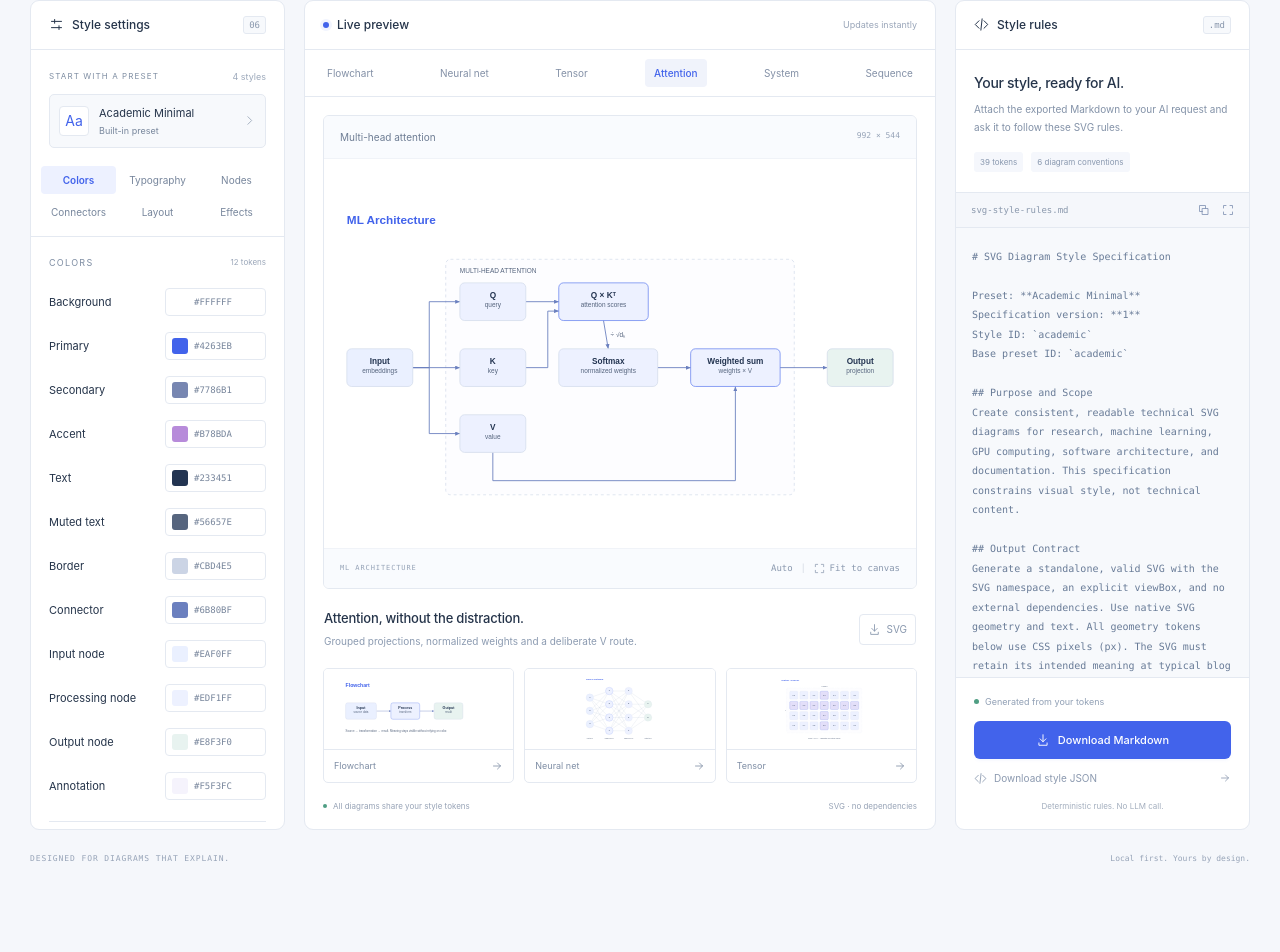
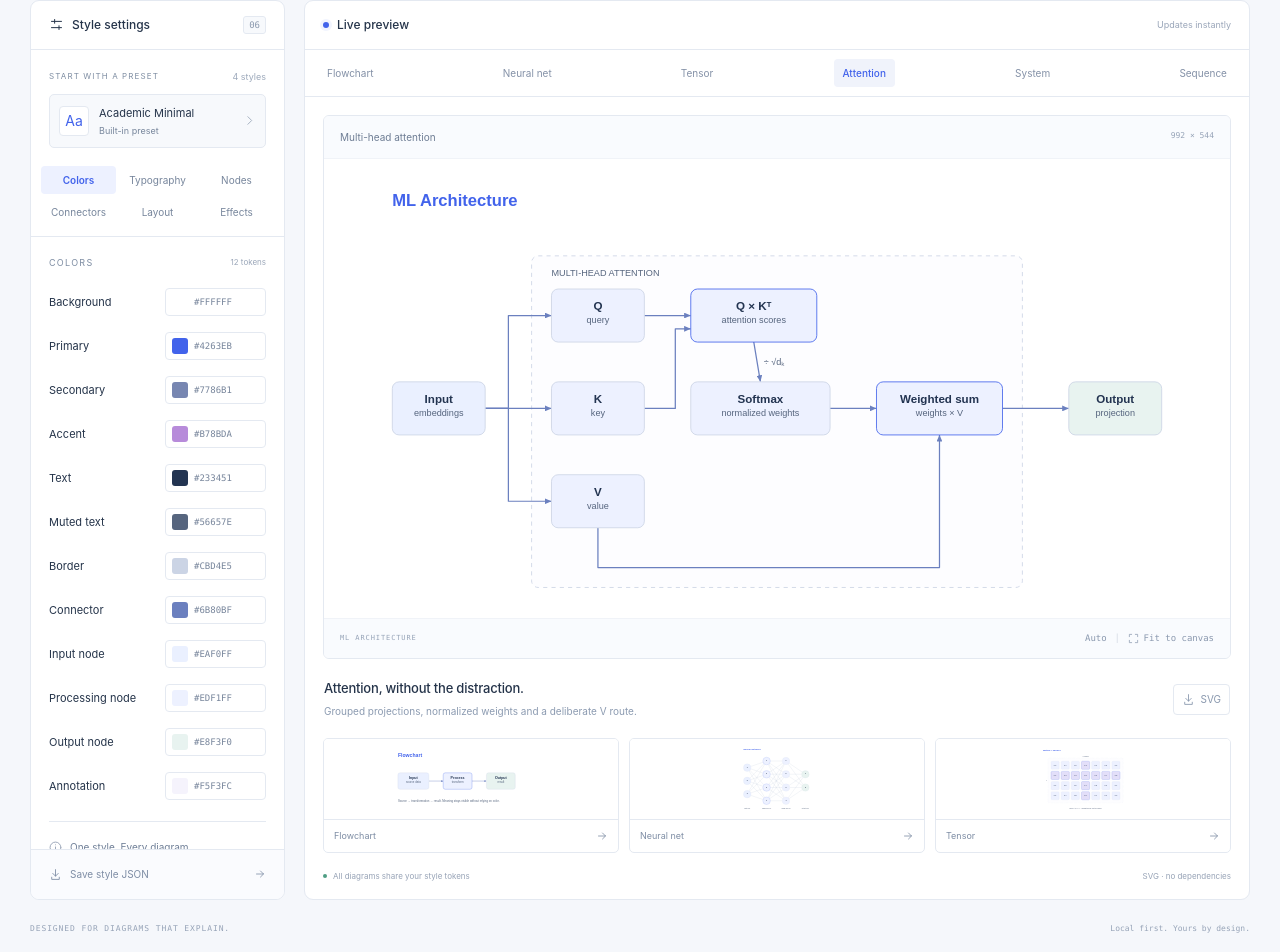
Before and after one commit to chuzcjoe/svg_studio, a React (Vite) app: page / in a window 1280 px wide. Shown: the part 222-1174 px from the top of the page. Before the commit the page ends 1109 px from the top, so only its background shows below. Built offline with nearby package versions, Linux system fonts and the light colour scheme.

Commit message:
Remove rules sidebar and expand diagram workspace

```diff
--- a/src/App.tsx
+++ b/src/App.tsx
@@ -59,7 +59,7 @@ export default function App() {
     useStyleConfig();
   const [group, setGroup] = useState<ConfigGroup>("colors"),
     [type, setType] = useState<DiagramType>("ML Architecture"),
-    [modal, setModal] = useState<"presets" | "rules" | "reset" | null>(null),
+    [modal, setModal] = useState<"presets" | "reset" | null>(null),
     [mobileTab, setMobileTab] = useState("preview"),
     [zoom, setZoom] = useState<"fit" | "actual">("fit"),
     [toast, setToast] = useState(""),
@@ -68,7 +68,6 @@ export default function App() {
     canvasRef = useRef<HTMLDivElement>(null),
     toastTimer = useRef<ReturnType<typeof setTimeout> | null>(null);
   const modified = isModified(config),
-    markdown = useMemo(() => generateMarkdown(config), [config]),
     scene = useMemo(() => buildScene(config, type), [config, type]),
     issues = contrastIssues(config);
   useEffect(
@@ -83,18 +82,20 @@ export default function App() {
     toastTimer.current = setTimeout(() => setToast(""), 4500);
   }
   function saveMarkdown() {
-    downloadFile(markdown, "svg-style-rules.md", "text/markdown;charset=utf-8");
+    downloadFile(
+      generateMarkdown(config),
+      "svg-style-rules.md",
+      "text/markdown;charset=utf-8",
+    );
     notify("Markdown downloaded. Attach it to your next AI request.");
   }
-  async function copyMarkdown() {
-    try {
-      await navigator.clipboard.writeText(markdown);
-      notify("Style rules copied to clipboard.");
-    } catch {
-      notify(
-        "Clipboard unavailable. Download Markdown or select and copy the rules text.",
-      );
-    }
+  function saveJSON() {
+    downloadFile(
+      JSON.stringify(config, null, 2) + "\n",
+      "svg-style.json",
+      "application/json;charset=utf-8",
+    );
+    notify("JSON downloaded. Import it to restore these exact settings.");
   }
   async function importFile(file?: File) {
     if (!file) return;
@@ -243,23 +244,14 @@ export default function App() {
           </div>
         )}
         <nav className="mobile-nav" aria-label="Workspace panels">
-          {["style", "preview", "rules"].map((tab) => (
+          {["style", "preview"].map((tab) => (
             <button
               key={tab}
               className={tab === mobileTab ? "active" : ""}
               aria-current={tab === mobileTab ? "page" : undefined}
               onClick={() => setMobileTab(tab)}
             >
-              <Icon
-                name={
-                  tab === "style"
-                    ? "sliders"
-                    : tab === "preview"
-                      ? "grid"
-                      : "code"
-                }
-                size={14}
-              />
+              <Icon name={tab === "style" ? "sliders" : "grid"} size={14} />
               {tab[0].toUpperCase() + tab.slice(1)}
             </button>
           ))}
@@ -271,6 +263,7 @@ export default function App() {
             setGroup={setGroup}
             modified={modified}
             onPresets={() => setModal("presets")}
+            onExportJSON={saveJSON}
             onUpdate={(g, k, v) => {
               const error = update(g, k, v);
               if (error) notify(error);
@@ -395,93 +388,6 @@ export default function App() {
               <span>SVG · no dependencies</span>
             </div>
           </main>
-          <aside
-            className="panel rules-panel"
-            aria-label="Markdown style rules"
-          >
-            <div className="panel-title">
-              <span>
-                <Icon name="code" size={15} />
-                Style rules
-              </span>
-              <span className="file-tag">.md</span>
-            </div>
-            <div className="rules-intro">
-              <h2>Your style, ready for AI.</h2>
-              <p>
-                Attach the exported Markdown to your AI request and ask it to
-                follow these SVG rules.
-              </p>
-              <div className="rules-stats">
-                <span>
-                  {(
-                    [
-                      "colors",
-                      "typography",
-                      "nodes",
-                      "connectors",
-                      "layout",
-                      "effects",
-                    ] as const
-                  ).reduce(
-                    (total, group) => total + Object.keys(config[group]).length,
-                    0,
-                  )}{" "}
-                  tokens
-                </span>
-                <span>6 diagram conventions</span>
-              </div>
-            </div>
-            <div className="code-toolbar">
-              <span>svg-style-rules.md</span>
-              <div>
-                <button onClick={copyMarkdown} aria-label="Copy Markdown">
-                  <Icon name="copy" size={12} />
-                </button>
-                <button
-                  onClick={() => setModal("rules")}
-                  aria-label="Expand Markdown preview"
-                >
-                  <Icon name="fit" size={12} />
-                </button>
-              </div>
-            </div>
-            <pre
-              className="rules-code"
-              tabIndex={0}
-              aria-label="Generated Markdown"
-            >
-              <code>{markdown}</code>
-            </pre>
-            <div className="rules-bottom">
-              <div>
-                <span className="status-dot" />
-                Generated from your tokens
-              </div>
-              <button className="export-button" onClick={saveMarkdown}>
-                <Icon name="download" size={14} />
-                Download Markdown
-              </button>
-              <button
-                className="json-download"
-                onClick={() => {
-                  downloadFile(
-                    JSON.stringify(config, null, 2) + "\n",
-                    "svg-style.json",
-                    "application/json;charset=utf-8",
-                  );
-                  notify(
-                    "JSON downloaded. Import it to restore these exact settings.",
-                  );
-                }}
-              >
-                <Icon name="code" size={13} />
-                Download style JSON
-                <Icon name="arrow" size={12} />
-              </button>
-              <small>Deterministic rules. No LLM call.</small>
-            </div>
-          </aside>
         </div>
         <footer className="studio-footer">
           <span>DESIGNED FOR DIAGRAMS THAT EXPLAIN.</span>
@@ -493,9 +399,7 @@ export default function App() {
           label={
             modal === "presets"
               ? "Choose a diagram preset"
-              : modal === "rules"
-                ? "Full Markdown preview"
-                : "Reset to preset defaults"
+              : "Reset to preset defaults"
           }
           onClose={() => setModal(null)}
         >
@@ -512,36 +416,6 @@ export default function App() {
                 );
               }}
             />
-          ) : modal === "rules" ? (
-            <>
-              <div className="modal-heading">
-                <div>
-                  <div className="eyebrow">EXACT EXPORT CONTENT</div>
-                  <h2>Your SVG style specification.</h2>
-                  <p>Copy and download use the same text shown below.</p>
-                </div>
-                <button
-                  className="icon-button"
-                  onClick={() => setModal(null)}
-                  aria-label="Close Markdown preview"
-                >
-                  <Icon name="close" />
-                </button>
-              </div>
-              <div className="expanded-actions">
-                <button className="secondary-button" onClick={copyMarkdown}>
-                  <Icon name="copy" size={14} />
-                  Copy Markdown
-                </button>
-                <button className="export-button" onClick={saveMarkdown}>
-                  <Icon name="download" size={14} />
-                  Download Markdown
-                </button>
-              </div>
-              <pre className="expanded-code" tabIndex={0}>
-                <code>{markdown}</code>
-              </pre>
-            </>
           ) : (
             <div className="reset-dialog">
               <Icon name="reset" size={26} />
--- a/src/components/StyleEditor.tsx
+++ b/src/components/StyleEditor.tsx
@@ -14,6 +14,7 @@ export function StyleEditor({
   setGroup,
   onUpdate,
   onPresets,
+  onExportJSON,
   modified,
 }: {
   config: DiagramStyleConfig;
@@ -25,6 +26,7 @@ export function StyleEditor({
     value: string | number | boolean,
   ) => void;
   onPresets: () => void;
+  onExportJSON: () => void;
   modified: boolean;
 }) {
   return (
@@ -263,6 +265,13 @@ export function StyleEditor({
           </p>
         </div>
       </div>
+      <div className="config-actions">
+        <button onClick={onExportJSON} aria-label="Download style JSON">
+          <Icon name="download" size={13} />
+          Save style JSON
+          <Icon name="arrow" size={12} />
+        </button>
+      </div>
     </aside>
   );
 }
--- a/src/style.css
+++ b/src/style.css
@@ -221,7 +221,7 @@ button:disabled {
 }
 .workspace {
   display: grid;
-  grid-template-columns: 255px minmax(360px, 1fr) 295px;
+  grid-template-columns: 255px minmax(360px, 1fr);
   gap: 19px;
   min-height: 660px;
   height: calc(100vh - 272px);
@@ -249,8 +249,7 @@ button:disabled {
   align-items: center;
   gap: 8px;
 }
-.count,
-.file-tag {
+.count {
   font:
     9px Menlo,
     Consolas,
@@ -653,7 +652,7 @@ button:disabled {
   width: 100%;
   height: 100%;
   min-height: 0;
-  max-height: 440px;
+  max-height: none;
   display: block;
 }
 .diagram-stage.actual {
@@ -806,112 +805,6 @@ button:disabled {
 }
 .contrast-notice .icon {
   margin-top: 1px;
-}
-.rules-panel {
-  display: flex;
-  flex-direction: column;
-}
-.rules-intro {
-  padding: 24px 18px 20px;
-}
-.rules-intro h2 {
-  font-size: 14px;
-  font-weight: 550;
-  letter-spacing: -0.3px;
-}
-.rules-intro p {
-  font-size: 10px;
-  color: #8392a8;
-  line-height: 1.8;
-  margin-top: 9px;
-}
-.rules-stats {
-  display: flex;
-  gap: 8px;
-  margin-top: 16px;
-}
-.rules-stats span {
-  background: #f5f7fc;
-  border-radius: 3px;
-  padding: 5px 6px;
-  font-size: 8px;
-  color: #8998af;
-}
-.code-toolbar {
-  display: flex;
-  justify-content: space-between;
-  align-items: center;
-  padding: 11px 15px;
-  background: #f5f7fb;
-  border-block: 1px solid var(--line);
-  font:
-    9px Menlo,
-    Consolas,
-    monospace;
-  color: #8b99ad;
-}
-.code-toolbar > div {
-  display: flex;
-  gap: 12px;
-}
-.code-toolbar button {
-  padding: 0;
-  color: #7e90b1;
-}
-.rules-code {
-  margin: 0;
-  flex: 1;
-  min-height: 190px;
-  padding: 19px 16px;
-  background: #f7f9fc;
-  white-space: pre-wrap;
-  overflow: auto;
-  overflow-wrap: anywhere;
-  color: #687b97;
-  font:
-    10px/1.95 Menlo,
-    Consolas,
-    monospace;
-  scrollbar-width: thin;
-  scrollbar-color: #dfe5ef transparent;
-}
-.rules-code code {
-  font: inherit;
-}
-.rules-bottom {
-  padding: 18px;
-  border-top: 1px solid var(--line);
-}
-.rules-bottom > div {
-  font-size: 9px;
-  color: #91a0b5;
-  margin-bottom: 14px;
-  display: flex;
-  gap: 6px;
-  align-items: center;
-}
-.rules-bottom > .export-button {
-  width: 100%;
-  font-size: 11px;
-}
-.json-download {
-  width: 100%;
-  display: flex;
-  align-items: center;
-  gap: 7px;
-  font-size: 10px;
-  color: #8b99af;
-  padding: 13px 0 0;
-}
-.json-download > .icon:last-child {
-  margin-left: auto;
-}
-.rules-bottom small {
-  display: block;
-  text-align: center;
-  font-size: 8px;
-  color: #a3aebe;
-  margin-top: 16px;
 }
 .studio-footer {
   display: flex;
@@ -1122,11 +1015,6 @@ button:disabled {
   padding: 11px 13px;
   margin-bottom: 20px;
 }
-.expanded-actions {
-  display: flex;
-  gap: 10px;
-  margin-bottom: 18px;
-}
 .secondary-button {
   display: inline-flex;
   align-items: center;
@@ -1139,25 +1027,6 @@ button:disabled {
   color: #7e8ea6;
   background: #fff;
 }
-.expanded-code {
-  white-space: pre-wrap;
-  overflow-wrap: anywhere;
-  overflow: auto;
-  background: #f7f9fd;
-  border: 1px solid var(--line);
-  border-radius: 7px;
-  padding: 24px;
-  margin: 0;
-  color: #607490;
-  font:
-    11px/1.85 Menlo,
-    Consolas,
-    monospace;
-  max-height: 55vh;
-}
-.expanded-code code {
-  font: inherit;
-}
 .reset-dialog {
   max-width: 490px;
   margin: 10px auto;
@@ -1186,7 +1055,7 @@ button:disabled {
     padding: 0 45px;
   }
   .workspace {
-    grid-template-columns: 270px minmax(400px, 1fr) 315px;
+    grid-template-columns: 270px minmax(400px, 1fr);
     gap: 22px;
   }
   .diagram-stage {
@@ -1203,35 +1072,6 @@ button:disabled {
   .preview-panel {
     min-height: 650px;
     max-height: 800px;
-  }
-  .rules-panel {
-    grid-column: 1/-1;
-    display: grid;
-    grid-template-columns: 230px 1fr 250px;
-    min-height: 300px;
-  }
-  .rules-panel > .panel-title {
-    grid-column: 1/-1;
-  }
-  .rules-intro {
-    grid-row: 2/4;
-    grid-column: 1;
-  }
-  .code-toolbar {
-    grid-row: 2;
-    grid-column: 2;
-  }
-  .rules-code {
-    grid-row: 3;
-    grid-column: 2;
-    max-height: 260px;
-    min-height: 150px;
-  }
-  .rules-bottom {
-    grid-row: 2/4;
-    grid-column: 3;
-    border-top: 0;
-    align-self: center;
   }
   .schema {
     display: none;
@@ -1367,8 +1207,7 @@ button:disabled {
     display: none;
   }
   .mobile-style > .style-panel,
-  .mobile-preview > .preview-panel,
-  .mobile-rules > .rules-panel {
+  .mobile-preview > .preview-panel {
     display: flex;
     min-height: 0;
     max-height: none;
@@ -1518,42 +1357,6 @@ button:disabled {
   }
   .contrast-notice {
     margin: 11px 12px 0;
-  }
-  .rules-intro {
-    padding: 24px 20px;
-  }
-  .rules-intro h2 {
-    font-size: 16px;
-  }
-  .rules-intro p {
-    font-size: 11px;
-  }
-  .rules-stats span {
-    font-size: 9px;
-  }
-  .code-toolbar {
-    font-size: 10px;
-    padding: 13px 20px;
-  }
-  .rules-code {
-    min-height: 380px;
-    max-height: 65vh;
-    font-size: 11px;
-    padding: 20px;
-  }
-  .rules-bottom {
-    padding: 20px;
-    align-self: stretch;
-    border-top: 1px solid var(--line);
-  }
-  .rules-bottom > .export-button {
-    font-size: 12px;
-  }
-  .rules-bottom small {
-    font-size: 9px;
-  }
-  .json-download {
-    font-size: 11px;
   }
   .studio-footer {
     font-size: 6px;
@@ -1602,18 +1405,6 @@ button:disabled {
   .notice {
     font-size: 10px;
   }
-  .expanded-actions {
-    gap: 8px;
-  }
-  .expanded-actions > button {
-    font-size: 10px;
-    padding: 10px;
-  }
-  .expanded-code {
-    font-size: 10px;
-    padding: 15px;
-    max-height: 58vh;
-  }
   .reset-dialog h2 {
     font-size: 22px;
   }
@@ -1653,11 +1444,11 @@ button:disabled {
 /* Keep the focused SVG large enough to inspect at ordinary laptop widths. */
 @media (min-width: 1201px) {
   .workspace {
-    min-height: 830px;
+    min-height: 900px;
     height: calc(100vh - 272px);
   }
   .diagram-stage {
-    min-height: 335px;
+    min-height: 450px;
   }
   .small-previews > button > div {
     height: 80px;
@@ -1680,3 +1471,30 @@ button:disabled {
     font-size: 13px;
   }
 }
+
+.config-actions {
+  padding: 15px 18px;
+  border-top: 1px solid var(--line);
+  background: #fafbfe;
+  flex-shrink: 0;
+}
+.config-actions button {
+  display: flex;
+  align-items: center;
+  gap: 8px;
+  width: 100%;
+  color: #7e8da5;
+  font-size: 10px;
+  padding: 3px 0;
+}
+.config-actions button > .icon:last-child {
+  margin-left: auto;
+}
+@media (max-width: 760px) {
+  .config-actions {
+    padding: 18px 21px;
+  }
+  .config-actions button {
+    font-size: 11px;
+  }
+}
```
Also changed, not shown: 2 other files (tests, documents, lock files or other folders).
